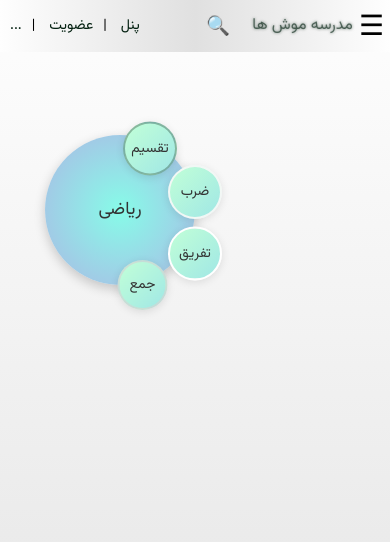
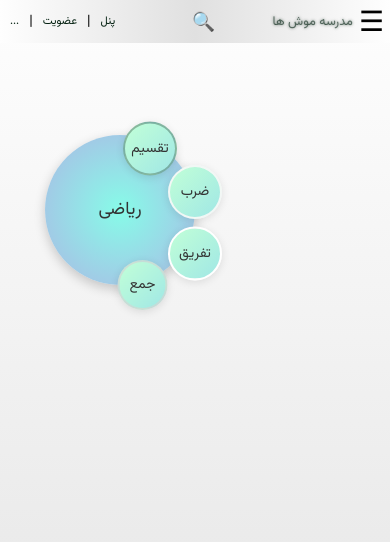
Before and after one commit to hmdmsv/template-test1, a plain HTML site: page index.html in a window 390 px wide. Drawn offline with Linux system fonts and the light colour scheme.

Commit message:
Initial settings

```diff
--- a/index.html
+++ b/index.html
@@ -37,11 +37,9 @@
             </button>
         </div>
         <nav class="nav-bar">
-            <ul>
-                <a href="#1" class="nav-item1">پنل</a>
-                |<a href="#2" class="nav-item2">عضویت</a>
-                |<a href="#3" class="nav-item3">...</a>
-            </ul>
+            <a href="#1" class="nav-item1">پنل</a>
+            |<a href="#2" class="nav-item2">عضویت</a>
+            |<a href="#3" class="nav-item3">...</a>
         </nav>
     </header>
     <div class="circle-menu">
--- a/style.css
+++ b/style.css
@@ -38,7 +38,7 @@ body {
   /* justify-self: right; */
   padding: 0;
   /* margin-right: auto; */
-  font-size: 16px;
+  font-size: 1.0rem;
   align-self: center;
   color: #04211195;
   margin: 0 0px;
@@ -51,27 +51,30 @@ body {
   justify-content: space-between;
   /* border: 1px solid red; */
   align-items: center;
+  flex-shrink: 1;
 }
 
 .search-bar button {
   position: relative;
-  right: -18%;
+  right: -16%;
   background: none;
   border: none;
-  font-size: 24px;
   cursor: pointer;
-  scale: 0.8;
+  scale: 1.4;
 }
 
 .nav-bar {
   display: flex;
+  width:auto;
   height: 100%;
+  /* border: 1px solid red; */
   font-family: inherit;
   font-size: 0.9rem;
 }
 
 .nav-bar a {
   height: 100%;
+  align-self: center;
   text-decoration: none;
   text-transform: none;
   color: #042111;
@@ -347,8 +350,17 @@ body {
         /* background-color: red; */
         display: none !important;
     }
-    .search-bar{
-        margin-right: auto;
-
+}
+@media (max-width : 400px){
+    .title{
+        /* background-color: red; */
+        font-size: 0.8rem;
+    }
+    .nav-bar a {
+        font-size: 0.7rem;
+    }
+    .search-icon {
+        scale: .8;
+        font-size: 1.1;
     }
 }
```
